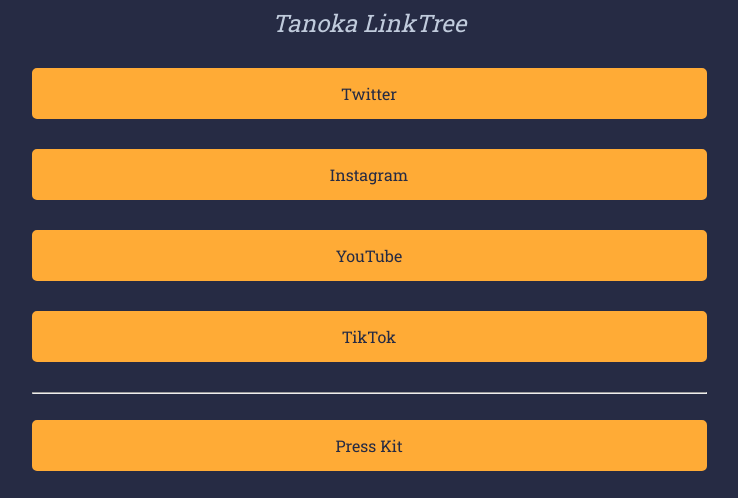
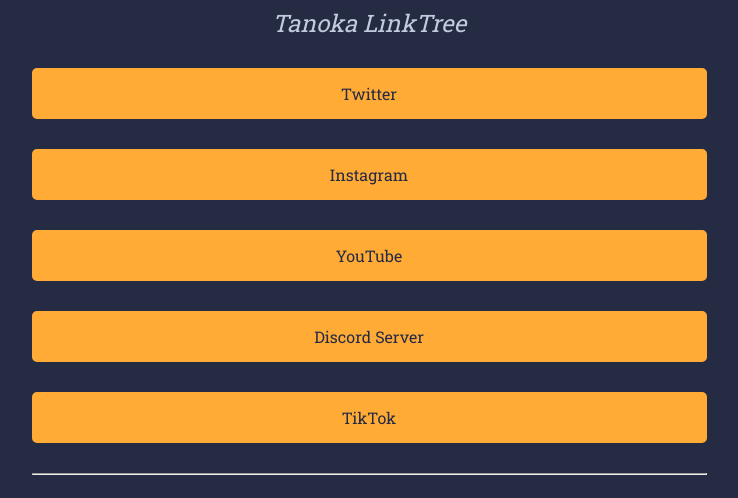
Before and after one commit to tanokaStudio/tanokaStudio.github.io, a plain HTML site: page index.html in a window 1280 px wide. Shown: the part 293-791 px from the top of the page, without its empty margins (271-1009 px from the left). Drawn offline with nearby package versions, Linux system fonts and the light colour scheme.

Commit message:
Update index.html

```diff
--- a/index.html
+++ b/index.html
@@ -21,6 +21,7 @@
         <a class="link" href="https://twitter.com/tanokaStudio" target="_blank">Twitter</a>
         <a class="link" href="https://www.instagram.com/tanokastudio/" target="_blank">Instagram</a>
         <a class="link" href="https://www.youtube.com/channel/UCiawbkUK9JCodQv2ozWZ94A" target="_blank">YouTube</a>
+		<a class="link" href="https://discord.com/invite/FJyXzAZa22" target="_blank">Discord Server</a>
         <a class="link" href="https://www.tiktok.com/@tanokastudio" target="_blank">TikTok</a>
         <hr>
         <br>
```
